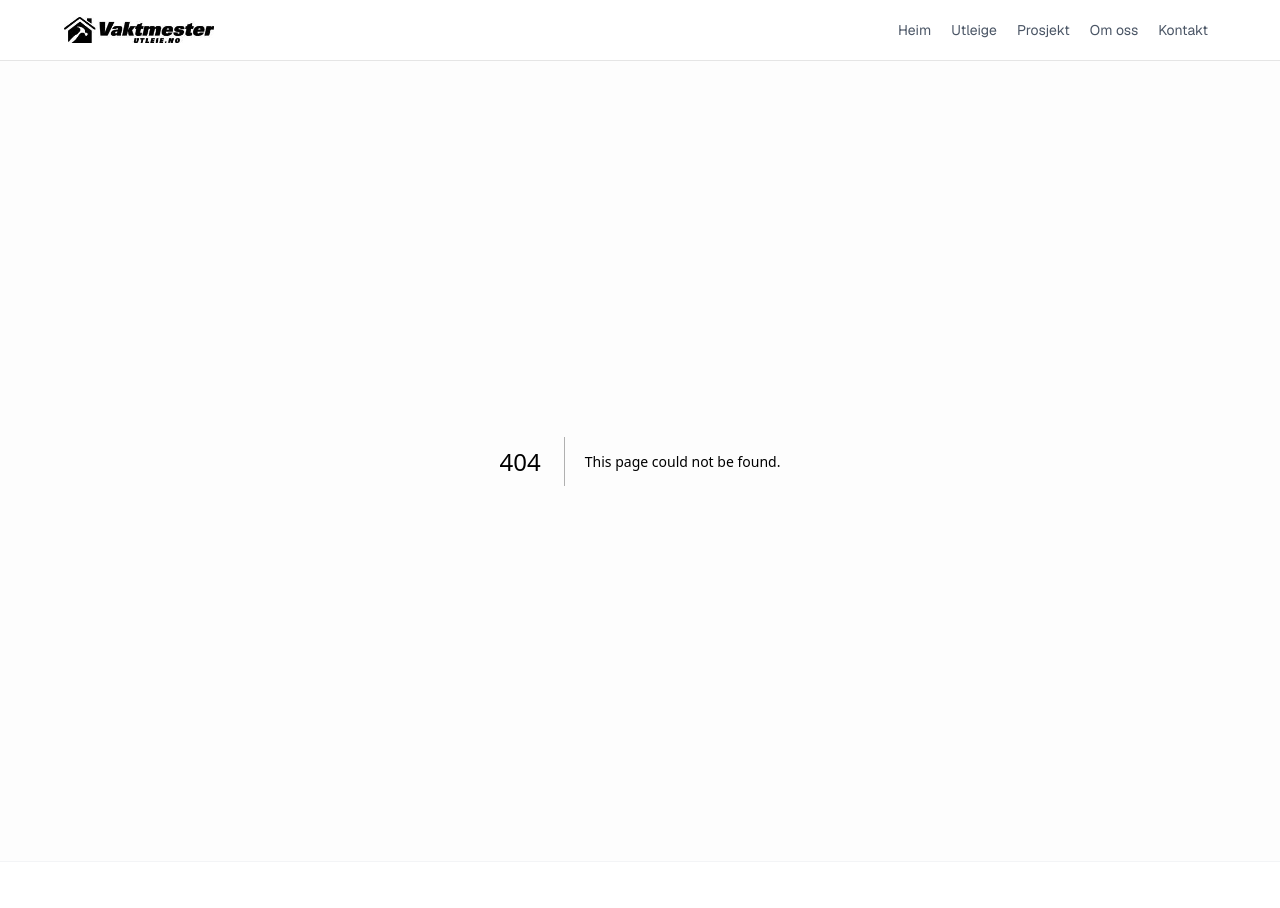
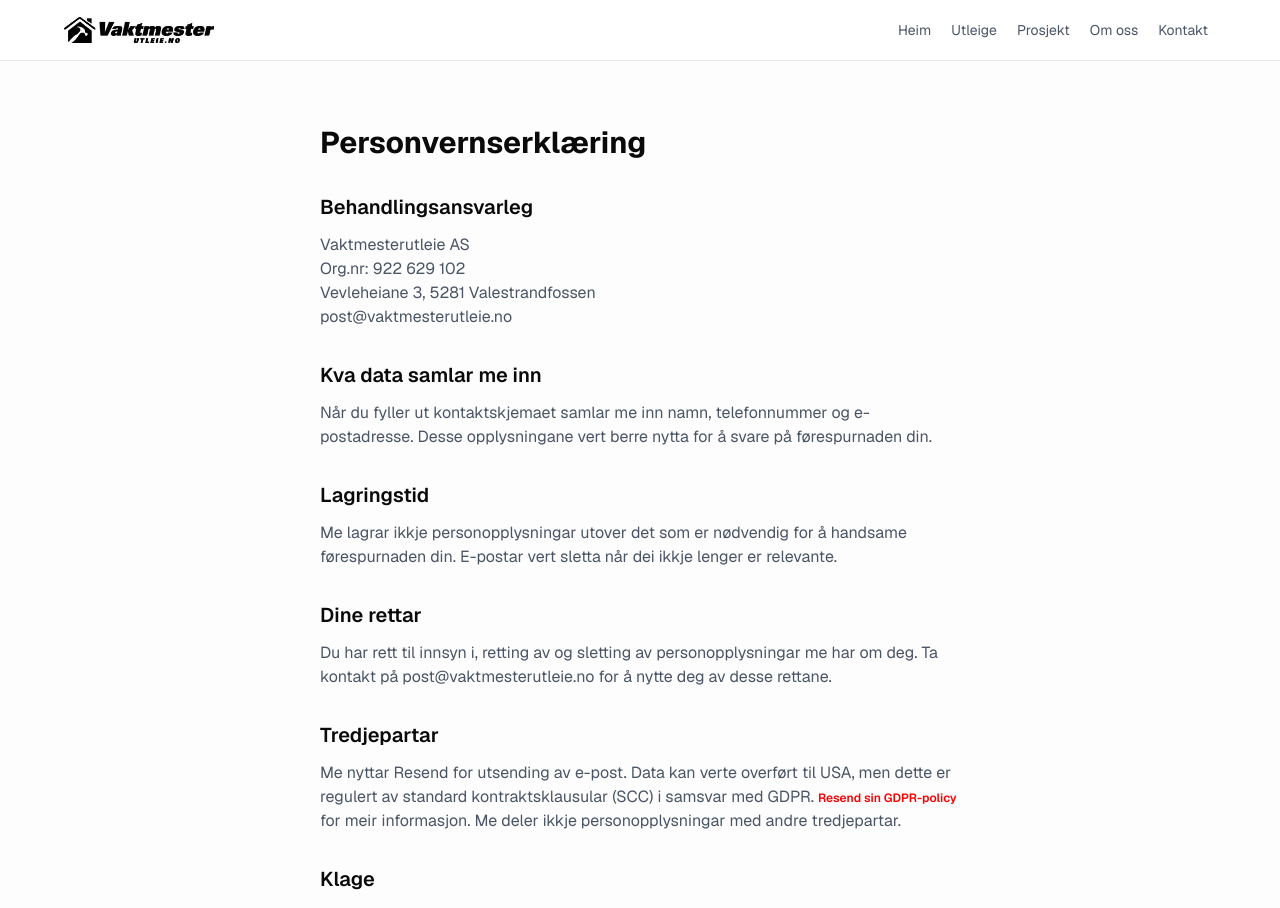
Before and after one commit to vaktmester-utleie/vaktmesterutleie, a Next.js app in the folder web/: page /personvern in a window 1280 px wide. Before the commit this address had no page. Shown: the top 908 px of the page. Built offline with nearby package versions, Linux system fonts and the light colour scheme.

Commit message:
feat: personvern

```diff
--- /dev/null
+++ b/web/src/app/personvern/page.tsx
@@ -0,0 +1,85 @@
+import Section from '@/components/wrapper/section'
+
+export const metadata = {
+  title: 'Personvern',
+  description: 'Personvernserklæring for Vaktmesterutleie',
+}
+
+export default function PersonvernPage() {
+  return (
+    <Section className="max-w-2xl mx-auto px-4 pt-16 pb-40">
+      <h1 className="text-3xl font-bold mb-8">Personvernserklæring</h1>
+
+      <section className="mb-8">
+        <h2 className="text-xl font-semibold mb-3">Behandlingsansvarleg</h2>
+        <p className="text-gray-600">
+          Vaktmesterutleie AS
+          <br />
+          Org.nr: 922 629 102
+          <br />
+          Vevleheiane 3, 5281 Valestrandfossen
+          <br />
+          post@vaktmesterutleie.no
+        </p>
+      </section>
+
+      <section className="mb-8">
+        <h2 className="text-xl font-semibold mb-3">Kva data samlar me inn</h2>
+        <p className="text-gray-600">
+          Når du fyller ut kontaktskjemaet samlar me inn namn, telefonnummer og
+          e-postadresse. Desse opplysningane vert berre nytta for å svare på
+          førespurnaden din.
+        </p>
+      </section>
+
+      <section className="mb-8">
+        <h2 className="text-xl font-semibold mb-3">Lagringstid</h2>
+        <p className="text-gray-600">
+          Me lagrar ikkje personopplysningar utover det som er nødvendig for å
+          handsame førespurnaden din. E-postar vert sletta når dei ikkje lenger
+          er relevante.
+        </p>
+      </section>
+
+      <section className="mb-8">
+        <h2 className="text-xl font-semibold mb-3">Dine rettar</h2>
+        <p className="text-gray-600">
+          Du har rett til innsyn i, retting av og sletting av personopplysningar
+          me har om deg. Ta kontakt på post@vaktmesterutleie.no for å nytte deg
+          av desse rettane.
+        </p>
+      </section>
+
+      <section className="mb-8">
+        <h2 className="text-xl font-semibold mb-3">Tredjepartar</h2>
+        <p className="text-gray-600">
+          Me nyttar Resend for utsending av e-post. Data kan verte overført til
+          USA, men dette er regulert av standard kontraktsklausular (SCC) i
+          samsvar med GDPR.{' '}
+          <a
+            href="https://resend.com/security/gdpr"
+            className="link-brand"
+            target="_blank"
+            rel="noopener"
+          >
+            Resend sin GDPR-policy
+          </a>{' '}
+          for meir informasjon. Me deler ikkje personopplysningar med andre
+          tredjepartar.
+        </p>
+      </section>
+
+      <section>
+        <h2 className="text-xl font-semibold mb-3">Klage</h2>
+        <p className="text-gray-600">
+          Dersom du meiner me ikkje handsamar personopplysningane dine i samsvar
+          med regelverket, kan du klage til Datatilsynet på{' '}
+          <a href="https://www.datatilsynet.no" className="link-brand">
+            datatilsynet.no
+          </a>
+          .
+        </p>
+      </section>
+    </Section>
+  )
+}
--- a/web/src/components/footer/index.tsx
+++ b/web/src/components/footer/index.tsx
@@ -15,17 +15,15 @@ export default function Footer() {
           </div>
 
           <div>
-            <p className="eyebrow mb-3">Tenester</p>
-
             <ul className="flex flex-col gap-1">
-              {navigationItems.map((item) => (
-                <li
+              <li>
+                <Link
                   className="text-sm text-gray-600 hover:text-gray-900"
-                  key={item.id}
+                  href="/personvern"
                 >
-                  <Link href={item.href}> {item.label}</Link>
-                </li>
-              ))}
+                  Personvern
+                </Link>
+              </li>
             </ul>
           </div>
 
```
